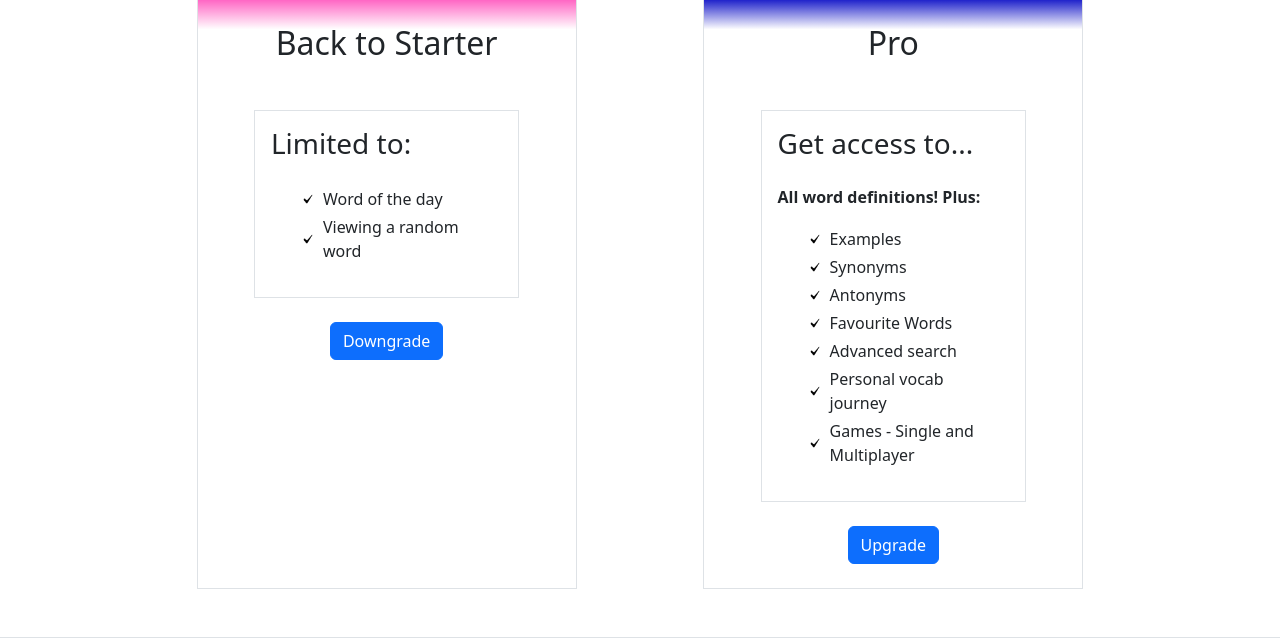
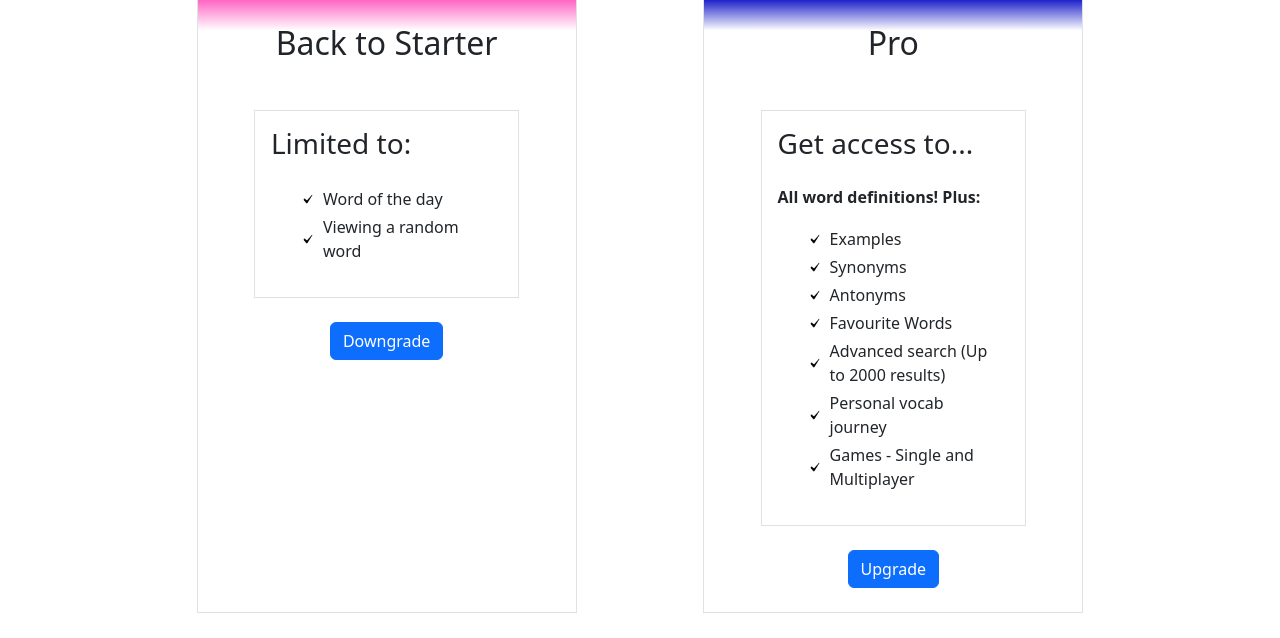
Before and after one commit to andyagdw/word_wizards, a Django app: page /upgrade_account/ in a window 1280 px wide. Shown: the part 361-999 px from the top of the page. Run offline with Django 5.2, Linux system fonts and the light colour scheme; a user stored in the database is signed in; some libraries are stand-ins or nearby versions.

Commit message:
Pass in number of results plus and pro users could see to _plus and _pro partials

```diff
--- a/words_app/templates/words_app/partials/_plus.html
+++ b/words_app/templates/words_app/partials/_plus.html
@@ -10,7 +10,7 @@
                     <li class="check-tick-li">Synonyms</li>
                     <li class="check-tick-li">Antonyms</li>
                     <li class="check-tick-li">Favourite Words</li>
-                    <li class="check-tick-li">Advanced search (up to 200 results)</li>
+                    <li class="check-tick-li">Advanced search (up to {{ numOfPlusResults }} results)</li>
                 </ul>
             </div>
         </div>
--- a/words_app/templates/words_app/partials/_pro.html
+++ b/words_app/templates/words_app/partials/_pro.html
@@ -10,7 +10,7 @@
                     <li class="check-tick-li">Synonyms</li>
                     <li class="check-tick-li">Antonyms</li>
                     <li class="check-tick-li">Favourite Words</li>
-                    <li class="check-tick-li">Advanced search</li>
+                    <li class="check-tick-li">Advanced search (Up to {{ numOfProResults }} results)</li>
                     <li class="check-tick-li">Personal vocab journey</li>
                     <li class="check-tick-li">Games - Single and Multiplayer</li>
                 </ul>
--- a/words_app/templates/words_app/upgrade_account.html
+++ b/words_app/templates/words_app/upgrade_account.html
@@ -21,6 +21,7 @@ the application itself -->
     </div>
     <div class="row d-flex justify-content-evenly">
     <!-- Display appropriate upgrade account types based on user group -->
+    {% with numOfPlusResults=num_of_plus_results numOfProResults=num_of_pro_results %}
         {% if user_group == 'Starter' %}
             {% include './partials/_plus.html' %}
             {% include './partials/_pro.html' %}
@@ -31,6 +32,7 @@ the application itself -->
             {% include './partials/_starter.html' %}
             {% include './partials/_plus.html' %}
         {% endif %}
+    {% endwith %}
     </div>
 </div>
 {% endblock content %}
--- a/words_app/views.py
+++ b/words_app/views.py
@@ -302,6 +302,8 @@ def upgrade_account(
 
     context = {
         'user_group': user_group,
+        'num_of_plus_results': constants.NUM_OF_PLUS_RESULTS,
+        'num_of_pro_results': constants.NUM_OF_PRO_RESULTS,
     }
 
     return render(request,
```
Lines whose indentation alone changed are shown as unchanged.
